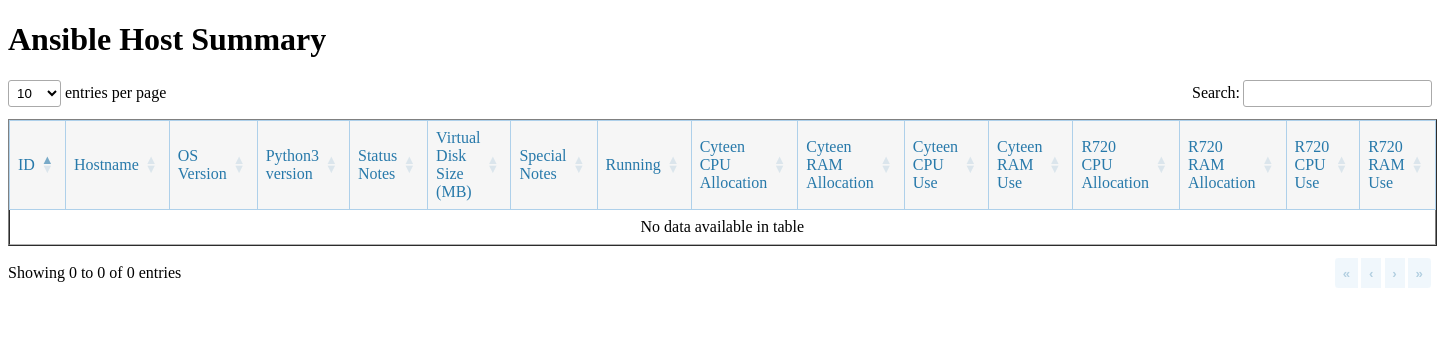
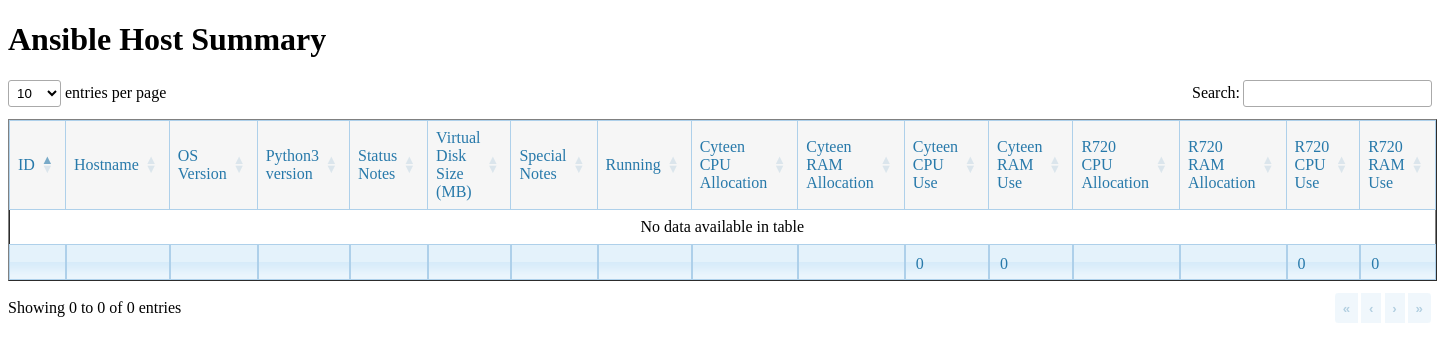
Before and after one commit to cinnion/heimdallr, a Django app: page /host_info/ in a window 1440 px wide. Shown: the top 362 px of the page. Run offline with Django 4.2, Linux system fonts and the light colour scheme; data that the repository does not hold is empty.

Commit message:
Add CPU/RAM totalling
- Add totaling of CPU/RAM.
- Display totals in footer.

```diff
--- a/host_info/models.py
+++ b/host_info/models.py
@@ -16,6 +16,7 @@
     class Meta:
         db_table = 'ansible_host_summary'
 
+    @property
     def cyteen_vm_cpu_use(self):
         if self.running and self.cyteen_vm_cpu_allocation:
             usage = self.cyteen_vm_cpu_allocation
@@ -24,6 +25,7 @@
 
         return usage
 
+    @property
     def cyteen_vm_ram_use(self):
         if self.running and self.cyteen_vm_ram_allocation:
             usage = self.cyteen_vm_ram_allocation
@@ -32,6 +34,7 @@
 
         return usage
 
+    @property
     def r720_vm_cpu_use(self):
         if self.running and self.r720_vm_cpu_allocation:
             usage = self.r720_vm_cpu_allocation
@@ -40,6 +43,7 @@
 
         return usage
 
+    @property
     def r720_vm_ram_use(self):
         if self.running and self.r720_vm_ram_allocation:
             usage = self.r720_vm_ram_allocation
--- a/host_info/templates/AnsibleHostSummary.html
+++ b/host_info/templates/AnsibleHostSummary.html
@@ -48,6 +48,26 @@
             <td>{{ host.r720_vm_ram_use|default_if_none:"&nbsp;" }}</td>
         </tr>
     {% endfor %}
+    <tfoot>
+            <tr>
+            <td></td>
+            <td></td>
+            <td></td>
+            <td></td>
+            <td></td>
+            <td></td>
+            <td></td>
+            <td></td>
+            <td></td>
+            <td></td>
+            <td>{{ totals.cyteen_vm_cpu_total|default_if_none:"&nbsp;" }}</td>
+            <td>{{ totals.cyteen_vm_ram_total|default_if_none:"&nbsp;" }}</td>
+            <td></td>
+            <td></td>
+            <td>{{ totals.r720_vm_cpu_total|default_if_none:"&nbsp;" }}</td>
+            <td>{{ totals.r720_vm_ram_total|default_if_none:"&nbsp;" }}</td>
+        </tr>
+    </tfoot>
     </tbody>
 </table>
 <script type="text/javascript">
--- a/host_info/views.py
+++ b/host_info/views.py
@@ -5,8 +5,30 @@
 
 
 def ansible_host_summary(request):
+    hosts = AnsibleHostSummary.objects.order_by('hostname').all()
+
+    cyteen_vm_cpu_total = 0
+    cyteen_vm_ram_total = 0
+    r720_vm_cpu_total = 0
+    r720_vm_ram_total = 0
+
+    for host in hosts:
+        cyteen_vm_cpu_total += host.cyteen_vm_cpu_use or 0
+        cyteen_vm_ram_total += host.cyteen_vm_ram_use or 0
+        r720_vm_cpu_total   += host.r720_vm_cpu_use or 0
+        r720_vm_ram_total   += host.r720_vm_ram_use or 0
+
+    totals = {
+        "cyteen_vm_cpu_total": cyteen_vm_cpu_total,
+        "cyteen_vm_ram_total": cyteen_vm_ram_total,
+        "r720_vm_cpu_total": r720_vm_cpu_total,
+        "r720_vm_ram_total": r720_vm_ram_total,
+    }
+
     context = {
-        'host_summary': AnsibleHostSummary.objects.order_by('hostname').all()
+        'host_summary': hosts,
+        'totals': totals,
     }
+
     template = loader.get_template('AnsibleHostSummary.html')
     return HttpResponse(template.render(context, request))
```
